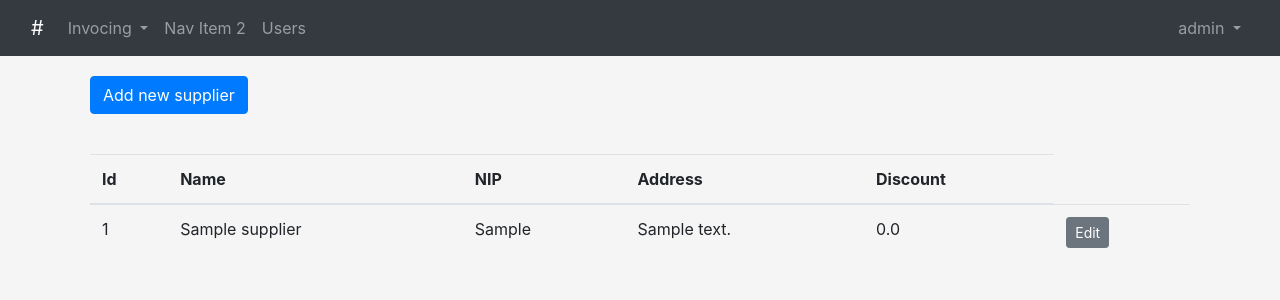
After one commit to pyloveorg/stock_manager, a Flask app: page /suppliers in a window 1280 px wide. The commit adds this page. Shown: the top 300 px of the page. Run offline with Flask 2, Linux system fonts and the light colour scheme; a user stored in the database is signed in; tables that the repository leaves empty hold one stand-in row (values such as "Sample post"); parts of the project's set-up code (start-up, migrations or seed data) failed here and were passed over; some libraries are stand-ins or nearby versions.

Commit message:
Added customer and supplier add/edit forms

```diff
--- a/auth/views.py
+++ b/auth/views.py
@@ -36,7 +36,9 @@ def login():
                 flash('Logged in successfully as {}'.format(current_user.username), 'success')
                 return render_template(baseTemplate)
 
-        return render_template(loginTemplate, form=form, error=True)
+        flash('Invalid username or password', 'danger')
+        # return render_template(loginTemplate, form=form, error=True)
+        return render_template(loginTemplate, form=form)
 
     return render_template(loginTemplate, form=form)
 
--- a/home/templates/index.html
+++ b/home/templates/index.html
@@ -21,8 +21,21 @@
     <div class="container-fluid">
       <a class="navbar-brand" href="{{url_for('home.index')}}">#</a>
       <ul class="navbar-nav">
-        <li class="nav-item">
-          <a class="nav-link {% if page_id == 'invoicing' %} active {% endif %}" href="{{url_for('invoices.customer_select')}}">Invoices</a>
+
+
+        <!--<li class="nav-item">-->
+          <!--<a class="nav-link {% if page_id == 'invoicing' %} active {% endif %}" href="{{url_for('invoices.customer_select')}}">Invoices</a>-->
+        <!--</li>-->
+        <li class="nav-item dropdown">
+          <a class="nav-link dropdown-toggle" href="#" data-toggle="dropdown" data-target="dropdown_auth">
+            Invocing
+            <span class="caret"></span>
+          </a>
+            <div class="dropdown-menu" aria-labelledby="dropdown_auth">
+              <a class="dropdown-item" href="{{url_for('invoices.customer_select')}}">Invoices</a>
+              <a class="dropdown-item" href="{{url_for('invoices.customers')}}">Customers</a>
+              <a class="dropdown-item" href="{{url_for('invoices.suppliers')}}">Suppliers</a>
+            </div>
         </li>
         <li class="nav-item">
           <a class="nav-link {% if page_id == 'navitem2' %} active {% endif %}" href="{{url_for('home.navitem2')}}">Nav Item 2</a>
--- a/invoices/models.py
+++ b/invoices/models.py
@@ -16,7 +16,7 @@ class Customers(db.Model):
     customers_id = db.Column(db.Integer, primary_key=True)
     name = db.Column(db.String(80), nullable=False)
     nip = db.Column(db.String(30), nullable=False)
-    adress = db.Column(db.String(80), nullable=False)
+    address = db.Column(db.String(80), nullable=False)
     payment = db.Column(db.Integer, default=0)
     invoices = db.relationship('Invoices', backref='customer', lazy=True)
 
@@ -25,7 +25,7 @@ class Suppliers(db.Model):
     suppliers_id = db.Column(db.Integer, primary_key=True)
     name = db.Column(db.String(80), nullable=False)
     nip = db.Column(db.String(30), nullable=False)
-    adress = db.Column(db.String(80), nullable=False)
+    address = db.Column(db.String(80), nullable=False)
     discount = db.Column(db.Float, default=0)
     orders = db.relationship('Orders', backref='supplier', lazy=True)
     products = db.relationship('Products', backref='supplier', lazy=True)
--- /dev/null
+++ b/invoices/templates/suppliers.html
@@ -0,0 +1,36 @@
+{% extends "index.html" %}
+{% set page_id = 'suppliers' %}
+{% block title %}Suppliers{% endblock %}
+
+{% block content %}
+<div class="container">
+  <a href="{{ url_for('invoices.add_supplier')}}" class="btn btn-md btn-primary" role="button">Add new supplier</a>
+</div>
+<div class="container">
+  <table class="table table-condensed">
+    <thead>
+      <tr>
+        <th>Id</th>
+        <th>Name</th>
+        <th>NIP</th>
+        <th>Address</th>
+        <th>Discount</th>
+      </tr>
+    </thead>
+    <tbody>
+      {% for supplier in supplier_list %}
+      <tr>
+        <td>{{ loop.index }}</td>
+        <td>{{ supplier.name }}</td>
+        <td>{{ supplier.nip }}</td>
+        <td>{{ supplier.address }}</td>
+        <td>{{ supplier.discount }}</td>
+        <td>
+          <a href="{{ url_for('invoices.edit_supplier', supplier_id=supplier.suppliers_id) }}" class="btn btn-sm btn-secondary" role="button">Edit</a>
+        </td>
+      </tr>
+      {% endfor %}
+    </tbody>
+  </table>
+</div>
+{% endblock %}
--- a/invoices/views.py
+++ b/invoices/views.py
@@ -1,8 +1,9 @@
 from flask import render_template, redirect, url_for, request, flash
 from datetime import datetime
-from invoices.models import Products, Customers, Invoices, Basket, Quantities
+from invoices.models import Products, Customers, Invoices, Basket, Quantities, Suppliers
 from database import db
-
+from invoices.forms import CustomerForm, SupplierForm
+from flask_login import login_required
 baseTemplate = 'index.html'
 
 from flask import Blueprint
@@ -207,3 +208,101 @@ def product_invoices(product_id):
 def selected_invoice(inv_id):
     invoice = Invoices.query.get_or_404(inv_id)
     return render_template('invoice.html', invoice=invoice)
+
+@invoices_blueprint.route('/customers', methods=['GET'])
+@login_required
+def customers():
+    customer_list = Customers.query.order_by(Customers.name).all()
+    return render_template('customers.html', customer_list=customer_list)
+
+
+@invoices_blueprint.route('/suppliers', methods=['GET'])
+@login_required
+def suppliers():
+    supplier_list = Suppliers.query.order_by(Suppliers.name).all()
+    return render_template('suppliers.html', supplier_list=supplier_list)
+
+@invoices_blueprint.route('/customer/<int:customer_id>', methods=['GET', 'POST'])
+@login_required
+def edit_customer(customer_id):
+    customer = Customers.query.get_or_404(customer_id)
+    form = CustomerForm()
+    if request.method == 'GET':
+        form.name.data = customer.name
+        form.nip.data = customer.nip
+        form.address.data = customer.address
+    elif form.validate_on_submit():
+        customer.name = form.name.data
+        customer.nip = form.nip.data
+        customer.address = form.address.data
+        db.session.commit()
+        flash('Customer successfully updated', 'success')
+        return redirect(url_for('invoices.customers'))
+
+    return render_template('customer_edit.html',
+                           form=form,
+                           action=url_for('invoices.edit_customer', customer_id=customer_id),
+                           edit_mode=1)
+
+@invoices_blueprint.route('/supplier/<int:supplier_id>', methods=['GET', 'POST'])
+@login_required
+def edit_supplier(supplier_id):
+    supplier = Suppliers.query.get_or_404(supplier_id)
+    form = SupplierForm()
+    if request.method == 'GET':
+        form.name.data = supplier.name
+        form.nip.data = supplier.nip
+        form.address.data = supplier.address
+        form.discount.data = supplier.discount
+    elif form.validate_on_submit():
+        supplier.name = form.name.data
+        supplier.nip = form.nip.data
+        supplier.address = form.address.data
+        supplier.discount = form.discount.data
+        db.session.commit()
+        flash('Supplier successfully updated', 'success')
+        return redirect(url_for('invoices.suppliers'))
+
+    return render_template('supplier_edit.html',
+                           form=form,
+                           action=url_for('invoices.edit_supplier', supplier_id=supplier_id),
+                           edit_mode=1)
+
+@invoices_blueprint.route('/add_customer', methods=['GET', 'POST'])
+@login_required
+def add_customer():
+    form = CustomerForm()
+    if form.validate_on_submit():
+        customer = Customers()
+        customer.name = form.name.data
+        customer.address = form.address.data
+        customer.nip = form.nip.data
+        db.session.add(customer)
+        db.session.commit()
+        flash('Customer added successfully', 'success')
+        return redirect(url_for('invoices.customers'))
+
+    return render_template('customer_edit.html',
+                            form=form,
+                            action=url_for('invoices.add_customer'),
+                            edit_mode=0)
+
+@invoices_blueprint.route('/add_supplier', methods=['GET', 'POST'])
+@login_required
+def add_supplier():
+    form = SupplierForm()
+    if form.validate_on_submit():
+        supplier = Suppliers()
+        supplier.name = form.name.data
+        supplier.address = form.address.data
+        supplier.nip = form.nip.data
+        supplier.discount = form.discount.data
+        db.session.add(supplier)
+        db.session.commit()
+        flash('Supplier added successfully', 'success')
+        return redirect(url_for('invoices.suppliers'))
+
+    return render_template('supplier_edit.html',
+                            form=form,
+                            action=url_for('invoices.add_supplier'),
+                            edit_mode=0)
--- a/main.py
+++ b/main.py
@@ -6,28 +6,48 @@ from flask import Flask
 from flask_bootstrap import Bootstrap
 from flask_login import LoginManager
 from os import path
-from sqlalchemy.orm import sessionmaker
-from sqlalchemy import create_engine
+from sqlalchemy_utils import database_exists, create_database
+from sqlalchemy.exc import IntegrityError
+from werkzeug.security import generate_password_hash
+
+
+def init_admin():
+    user = User()
+    user.username = "admin"
+    user.password = generate_password_hash('admin', method='sha256')
+    user.email = 'admin@gmail.com'
+    user.admin = True
+    user.poweruser = True
+    try:
+        db.session.add(user)
+        db.session.commit()
+    except IntegrityError as e:
+        print('W bazie istnieje już użytkownik o nazwie: '+user.username)
 
 app = Flask(__name__)
 app.static_path = path.join(path.abspath(__file__), 'static')
 
 config = configparser.ConfigParser()
 config.read('config.ini')
-# app.config['SQLALCHEMY_DATABASE_URI'] = config['DB']['SQLALCHEMY_DATABASE_URI']
-app.config['SQLALCHEMY_DATABASE_URI'] = 'SQLALCHEMY_DATABASE_URI'
+app.config['SQLALCHEMY_DATABASE_URI'] = config['DB']['SQLALCHEMY_DATABASE_URI']
+# app.config['SQLALCHEMY_DATABASE_URI'] = 'SQLALCHEMY_DATABASE_URI'
 app.config['SQLALCHEMY_TRACK_MODIFICATIONS'] = config['DB']['SQLALCHEMY_TRACK_MODIFICATIONS']
 app.config['SECRET_KEY'] = config['DB']['SECRET_KEY']
-
+app.config['WHOOSH_BASE'] = 'whoosh'
 
 Bootstrap(app)
 
 db.init_app(app)
 
-# with app.test_request_context():
-#     from auth.models import User
-#     from invoices.models import Products, Customers, Invoices, Basket, Quantities
-#     db.create_all()
+with app.test_request_context():
+    if not database_exists(config['DB']['SQLALCHEMY_DATABASE_URI']):
+        create_database(config['DB']['SQLALCHEMY_DATABASE_URI'])
+    from auth.models import User
+    from invoices.models import Products, Customers, Invoices, Basket, Quantities, Suppliers, Orders
+    db.create_all()
+    db.session.commit()
+    if not User.query.filter_by(username='admin').first():
+        init_admin()
 
 from home.views import home_blueprint
 from auth.views import auth_blueprint
@@ -41,10 +61,6 @@ login_manager = LoginManager()
 login_manager.init_app(app)
 login_manager.login_view = 'auth.login'
 
-# with app.app_context():
-#     db.init_app(app)
-
-
 from auth.models import User
 @login_manager.user_loader
 def load_user(user_id):
```
Also changed, not shown: auth/templates/login.html (+12 -5 lines), auth/templates/signup.html (+17 -2 lines), init_db.py (+17 -11 lines), invoices/forms.py (added, +14 -0 lines), invoices/templates/customer_edit.html (added, +28 -0 lines), invoices/templates/customers.html (added, +34 -0 lines), invoices/templates/supplier_edit.html (added, +29 -0 lines).
